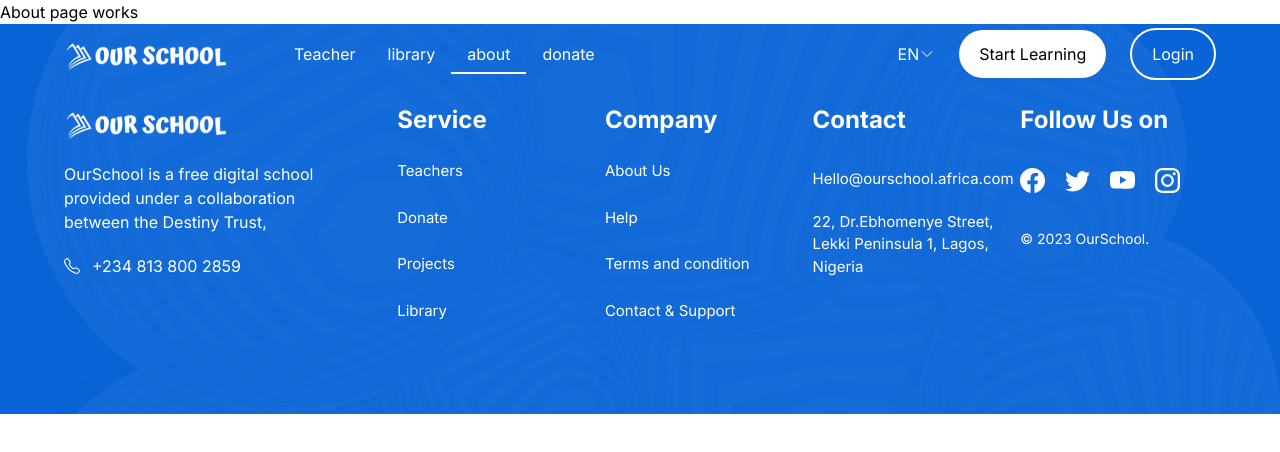
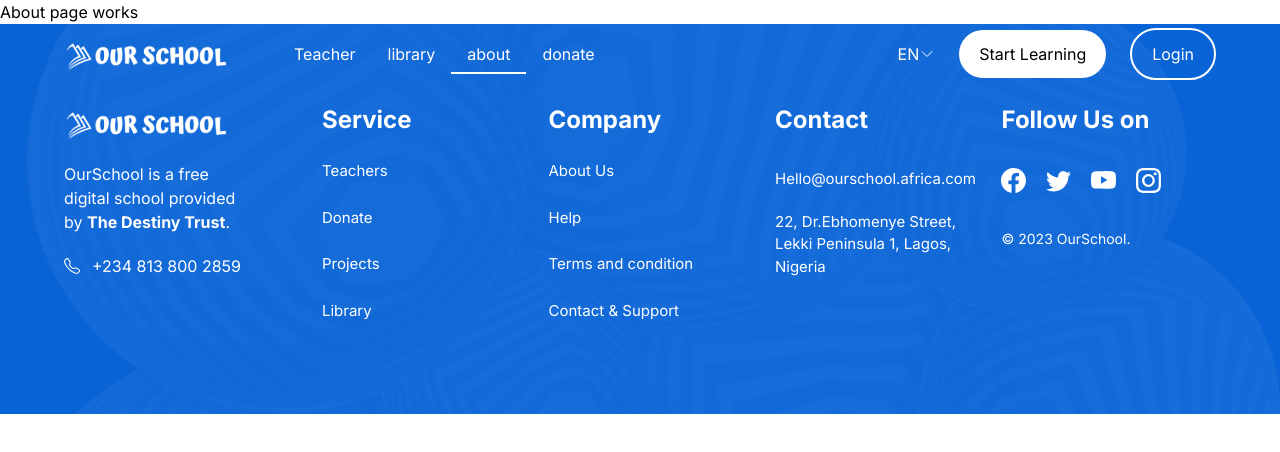
Before and after one commit to Kehinde-Agboola/ourschool, a Next.js app: page /about in a window 1280 px wide. Shown: the top 452 px of the page. Built offline with nearby package versions, Linux system fonts and the light colour scheme.

Commit message:
footer-rectify

```diff
--- a/src/app/(client)/Home/Community.tsx
+++ b/src/app/(client)/Home/Community.tsx
@@ -1,12 +1,13 @@
 import React from "react";
 import globe from "../../../../public/home/globe.svg";
+import { motion } from "framer-motion";
 import Image from "next/image";
 import { Button } from "../../_components/button";
 export const Community = () => {
   return (
     <main className="py-[3rem] px-8 md:px-0">
       <section className="flex flex-col-reverse md:flex-row items-center justify-between">
-        <div className=" ">
+        <div data-aos="zoom-in" className=" ">
           <h2 className="text-blue-100 text-center md:text-left">
             Join OurSchool Community
           </h2>
@@ -28,7 +29,7 @@ export const Community = () => {
             />
           </div>
         </div>
-        <Image src={globe} alt="children" data-aos="zoom-in" />
+        <Image src={globe} alt="children" />
       </section>
     </main>
   );
--- a/src/app/_components/Footer.tsx
+++ b/src/app/_components/Footer.tsx
@@ -12,9 +12,9 @@ export const Footer = () => {
       <section className="flex flex-col md:flex-row justify-center">
         <div className="pt-8 md:pt-0">
           <Image src={footer} alt="footer-background-image" />
-          <p className="py-5 w-full md:w-[80%]">
-            OurSchool is a free digital school provided under a collaboration
-            between the Destiny Trust,
+          <p className="py-5 w-full md:w-[75%]">
+            OurSchool is a free digital school provided by{" "}
+            <strong>The Destiny Trust</strong>.
           </p>
           <div className="flex items-center gap-3">
             <BsTelephone color="white" />
```
